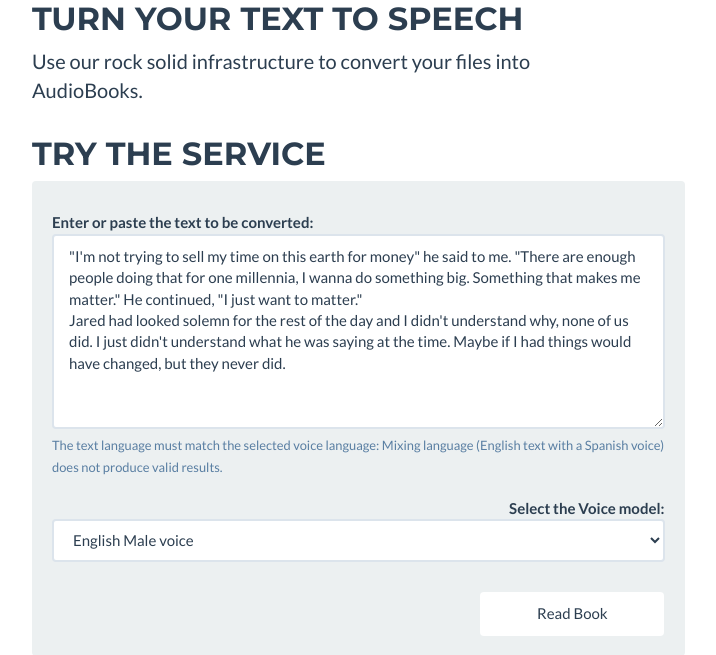
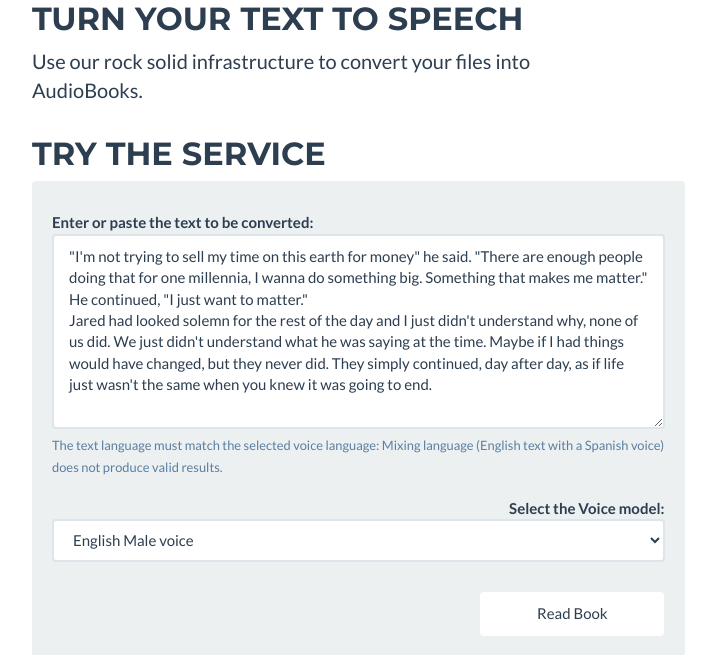
Before and after one commit to sambulosenda/Read-Between-The-Lines, a Python web app: template templates/theme.html in a window 1280 px wide. Shown: the part 519-1174 px from the top of the page, without its empty margins (38-754 px from the left). Run offline with Jinja, Linux system fonts and the light colour scheme; the template is opened without the code that fills it, so the values that code supplies are empty; some libraries are stand-ins or nearby versions.

Commit message:
demo-text

```diff
--- a/templates/theme.html
+++ b/templates/theme.html
@@ -27,8 +27,8 @@
                                 <div class="row">
                                     <div class="col-lg-12 col-xs-12">
                                         <label for="textArea" class="control-label">Enter or paste the text to be converted: <!--, or Upload a file: <input type="file" id="file" name="file" enctype="multipart/form-data" class="btn btn-block"/> --></label>
-                                        <textarea id="textArea" name="text" rows="8" required class="form-control">"I'm not trying to sell my time on this earth for money" he said to me. "There are enough people doing that for one millennia, I wanna do something big. Something that makes me matter." He continued, "I just want to matter."
-Jared had looked solemn for the rest of the day and I didn't understand why, none of us did. I just didn't understand what he was saying at the time. Maybe if I had things would have changed, but they never did.</textarea><span class="help-block"><small>The text language must match the selected voice language:
+                                        <textarea id="textArea" name="text" rows="8" required class="form-control">"I'm not trying to sell my time on this earth for money" he said. "There are enough people doing that for one millennia, I wanna do something big. Something that makes me matter." He continued, "I just want to matter."
+Jared had looked solemn for the rest of the day and I just didn't understand why, none of us did. We just didn't understand what he was saying at the time. Maybe if I had things would have changed, but they never did. They simply continued, day after day, as if life just wasn't the same when you knew it was going to end. </textarea><span class="help-block"><small>The text language must match the selected voice language:
      Mixing language (English text with a Spanish voice) does not produce valid results.</small></span>
                                     </div>
                                 </div>
```
